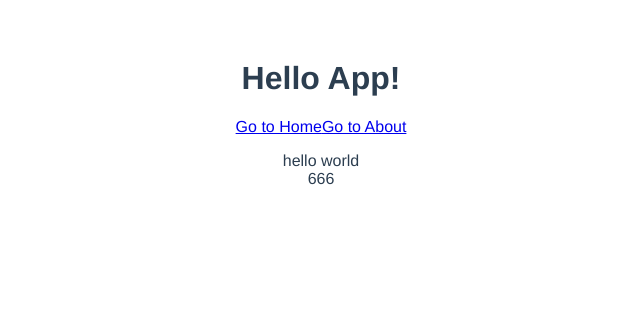
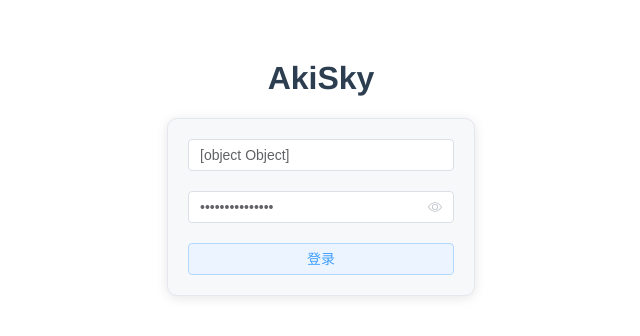
Before and after one commit to AmakiSora/AkiSky, a Vue app: page /#/ in a window 1280 px wide. Shown: the top 336 px of the page, without its empty margins (319-959 px from the left). Built offline with nearby package versions, Linux system fonts and the light colour scheme.

Commit message:
AkiSky 2.1.3 登录界面

```diff
--- a/src/App.vue
+++ b/src/App.vue
@@ -1,10 +1,10 @@
 <template>
   <div>
-    <h1>Hello App!</h1>
-    <p>
-      <router-link to="/">Go to Home</router-link>
-      <router-link to="/about">Go to About</router-link>
-    </p>
+<!--    <h1>Hello App!</h1>-->
+<!--    <p>-->
+<!--      <router-link to="/">Go to Home</router-link>-->
+<!--      <router-link to="/about">Go to About</router-link>-->
+<!--    </p>-->
     <router-view></router-view>
   </div>
 
--- a/src/main.js
+++ b/src/main.js
@@ -2,5 +2,8 @@ import { createApp } from 'vue'
 import App from './App.vue'
 import router from "./router";
 import store from './store'
+import ElementPlus from 'element-plus'
+import 'element-plus/dist/index.css'
 
-createApp(App).use(router).use(store).mount('#app')
+
+createApp(App).use(router).use(store).use(ElementPlus).mount('#app')
--- /dev/null
+++ b/src/views/login/Login.vue
@@ -0,0 +1,70 @@
+<template>
+  <div class="header">
+    <h1>AkiSky</h1>
+  </div>
+  <div class="body">
+    <el-card class="box-card">
+      <div class="loginForm">
+        <el-input v-model="loginForm.username" placeholder="帐号" clearable/>
+        <el-input v-model="loginForm.password" placeholder="密码" show-password/>
+        <el-button type="primary" @click.native.prevent="handleLogin" plain>登录</el-button>
+      </div>
+    </el-card>
+  </div>
+
+
+</template>
+
+<script>
+import {ref} from "vue";
+
+export default {
+  name: "Login",
+  setup() {
+    return {
+      loginForm:{
+        username: ref(''),
+        password: ref(''),
+      }
+    }
+  },
+  mounted() {
+    if (this.loginForm.username === '') {
+      this.$refs.username.focus()
+    } else if (this.loginForm.password === '') {
+      this.$refs.password.focus()
+    }
+  },
+  methods:{
+    handleLogin() {
+      //todo 登录逻辑
+    },
+  }
+}
+</script>
+
+<style scoped>
+.el-input {
+  width: 266px;
+  margin-bottom: 20px;
+}
+.el-button {
+  width: 266px;
+}
+
+.body {
+  flex-direction: column;
+  display: flex;
+  align-items: center;
+}
+.loginForm{
+  flex-direction: column;
+  display: flex;
+  align-items: center;
+}
+.box-card{
+  background: #f6f8fa;
+  border-radius: 10px;
+}
+
+</style>
```
Also changed, not shown: src/router/index.js (+9 -0 lines).
